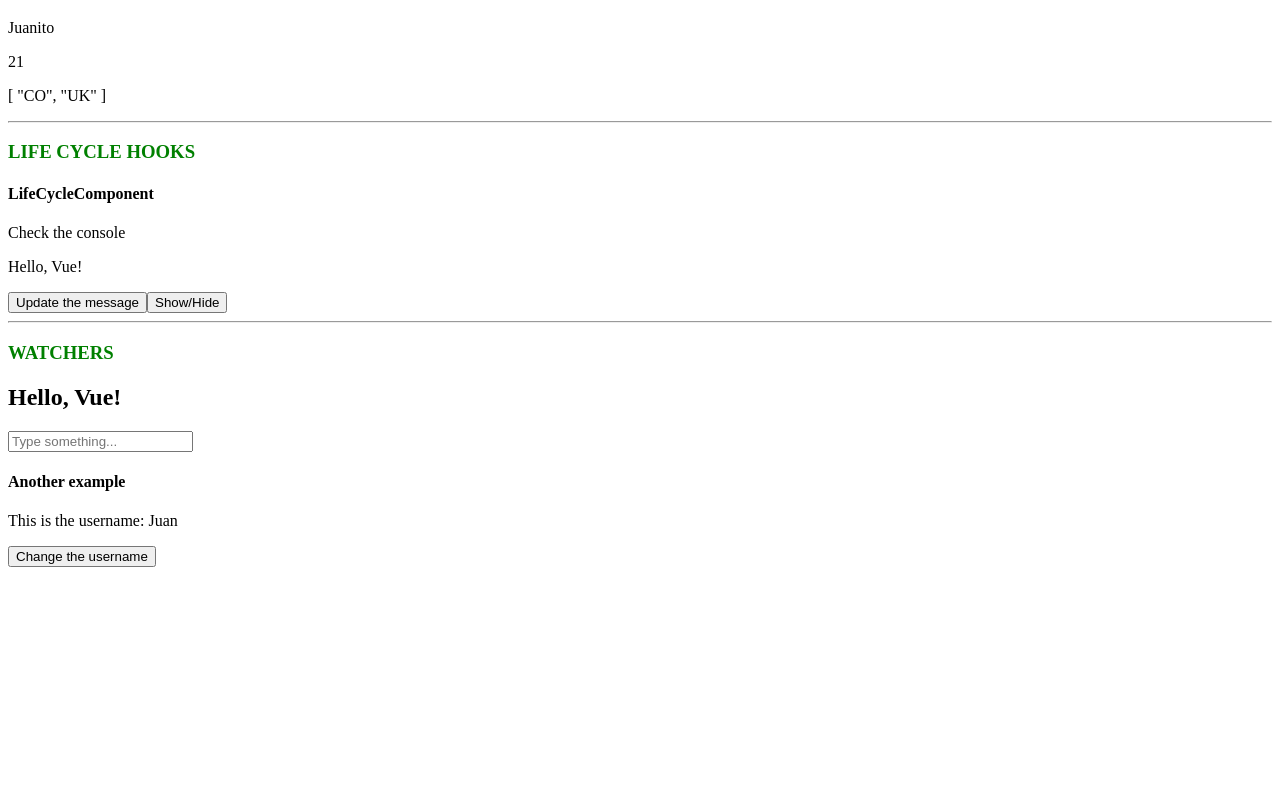
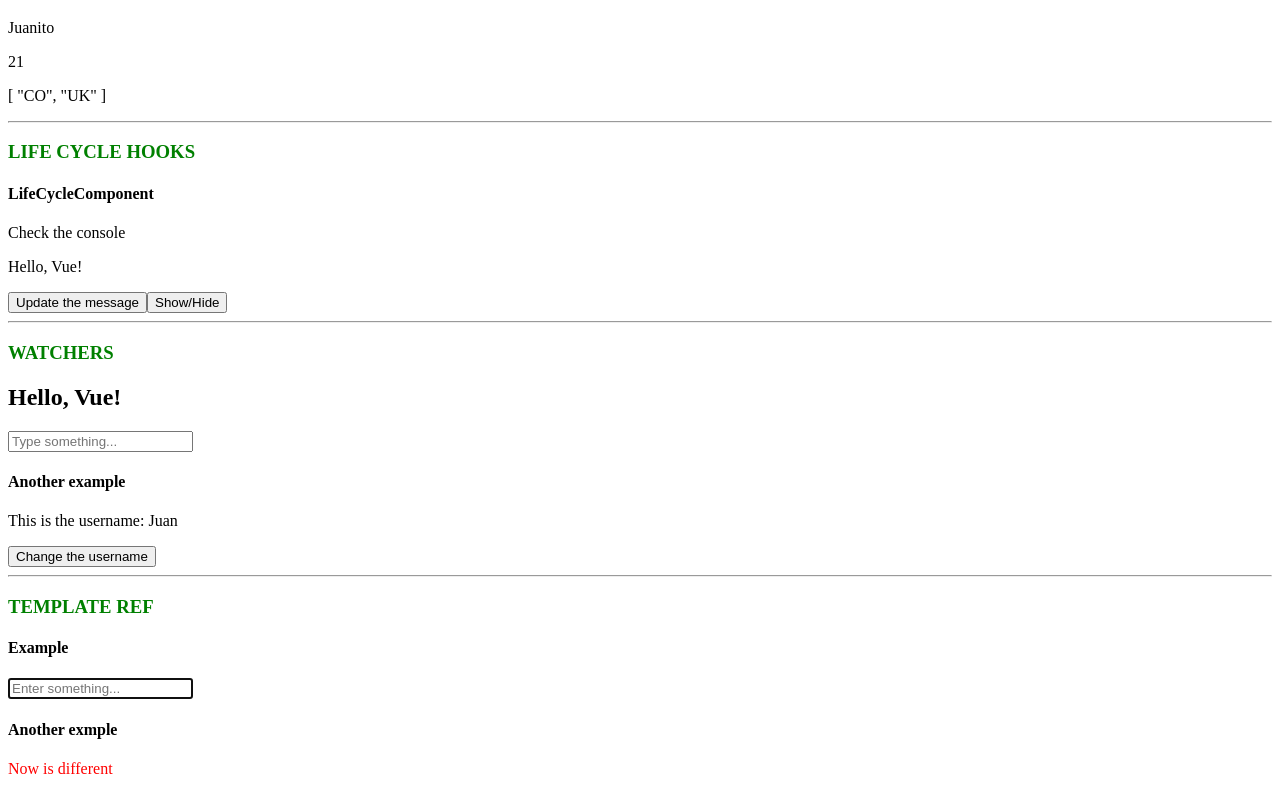
Before and after one commit to jdgonzalez03/learning-vuejs, a Vue app in the folder my-first-app/: page / in a window 1280 px wide. Shown: the part 4629-5423 px from the top of the page. Before the commit the page ends 5204 px from the top, so only its background shows below. Built offline with nearby package versions, Linux system fonts and the light colour scheme.

Commit message:
template ref

```diff
--- a/my-first-app/src/App.vue
+++ b/my-first-app/src/App.vue
@@ -21,6 +21,7 @@ import SchoolComponent from './components/SchoolComponent.vue'
 import LifeCycleComponent from './components/LifeCycleComponent.vue'
 import BasicComponent from './components/BasicComponent.vue'
 import ReactiveComponent from './components/ReactiveComponent.vue'
+import BasicRef from './components/BasicRef.vue'
 
 const firstName = ref('Daiana')
 const lastName = ref('Campos')
@@ -154,6 +155,12 @@ const showHide = ref(true)
       <BasicComponent />
       <ReactiveComponent />
     </section>
+
+    <hr>
+    <section>
+      <h3>Template REF </h3>
+      <BasicRef />
+    </section>
   </div>
 </template>
 
--- /dev/null
+++ b/my-first-app/src/components/BasicRef.vue
@@ -0,0 +1,26 @@
+<script setup>
+  import {ref, onMounted} from 'vue'
+
+  const myRef = ref(null)
+  onMounted(()=>{
+    console.log(myRef.value)
+    myRef.value.focus()
+  })
+  const myfunction = (el) => {
+    console.log(el.textContent)
+    el.textContent = 'Now is different'
+    el.style.color = 'red'
+  }
+</script>
+
+<template>
+  <h4>Example</h4>
+  <div>
+    <input type="text" placeholder="Enter something..." ref="myRef" >
+  </div>
+
+  <h4>Another exmple</h4>
+  <div>
+    <p :ref="myfunction" >Hola esto es como pasar funciones</p>
+  </div>
+</template>
```
